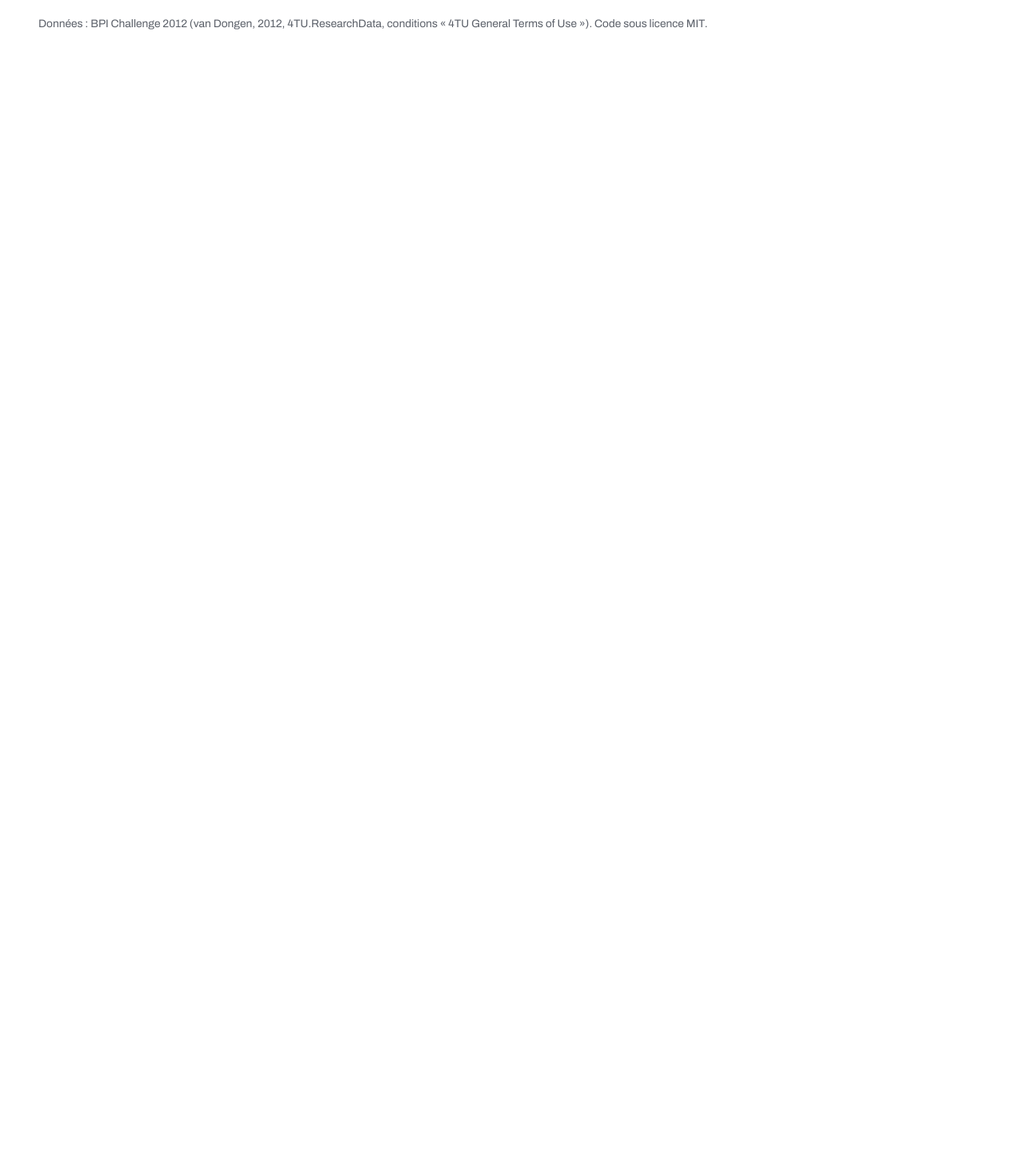
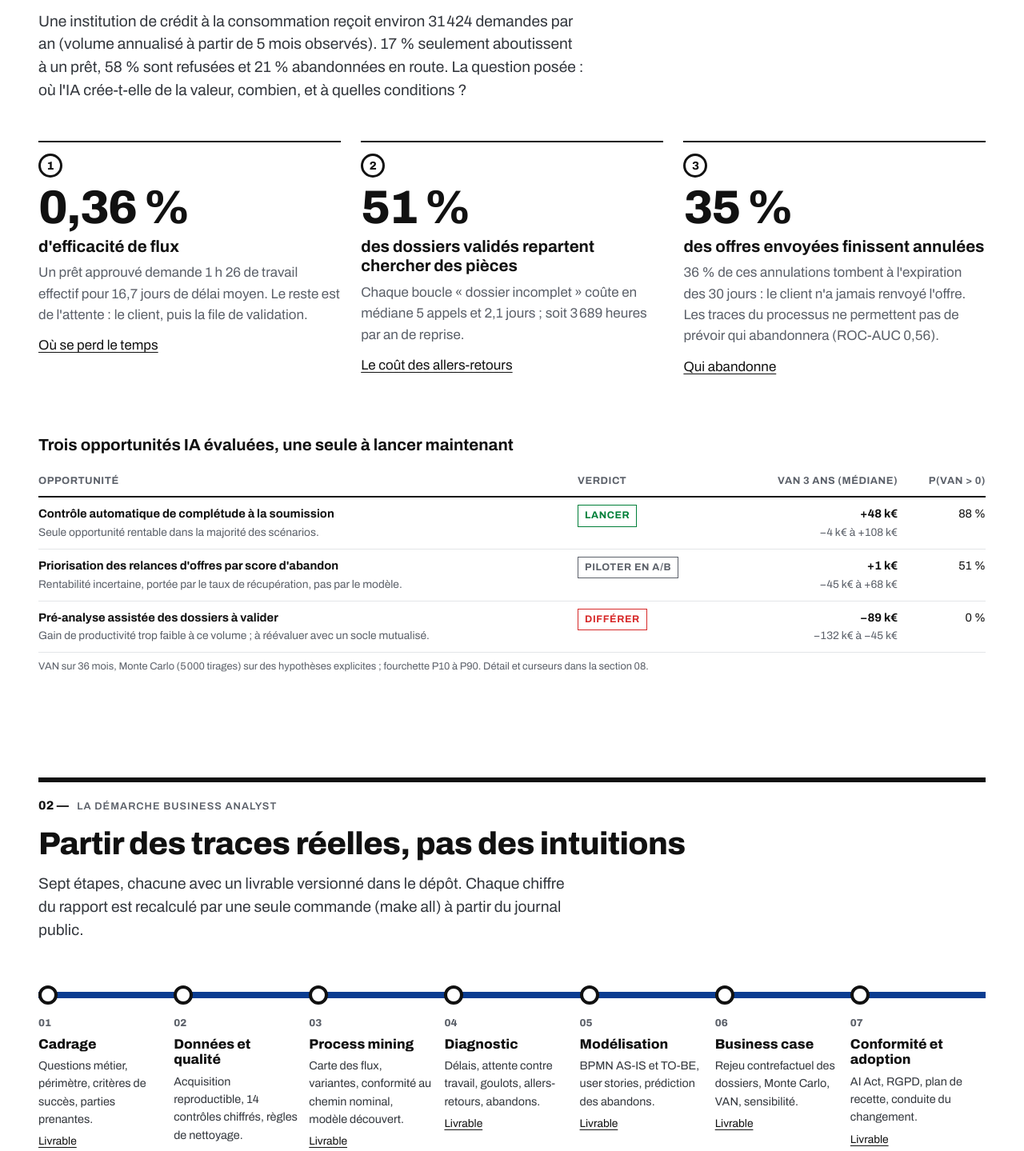
Before and after one commit to youssefmir/credit-process-intelligence, a React (Vite) app in the folder site/: page / in a window 1280 px wide. Shown: the part 1342-2781 px from the top of the page at 80% size. Before the commit the page ends 1422 px from the top, so only its background shows below. Built offline with nearby package versions, Linux system fonts and the light colour scheme.

Commit message:
feat(site): synthèse exécutive chiffrée et démarche Business Analyst

```diff
--- a/site/src/App.tsx
+++ b/site/src/App.tsx
@@ -2,6 +2,8 @@ import Footer from "./components/Footer";
 import Header from "./components/Header";
 import { useAllData } from "./lib/data";
 import Hero from "./sections/Hero";
+import Summary from "./sections/Summary";
+import Approach from "./sections/Approach";
 
 export default function App() {
   const { data, error } = useAllData();
@@ -25,6 +27,8 @@ export default function App() {
         {data && (
           <>
             <Hero data={data} />
+            <Summary data={data} />
+            <Approach />
           </>
         )}
       </main>
--- /dev/null
+++ b/site/src/sections/Approach.tsx
@@ -0,0 +1,40 @@
+import Reveal from "../components/Reveal";
+import Section from "../components/Section";
+import { docUrl } from "../content/sections";
+
+const STEPS = [
+  { title: "Cadrage", text: "Questions métier, périmètre, critères de succès, parties prenantes.", doc: "docs/01-note-de-cadrage.md" },
+  { title: "Données et qualité", text: "Acquisition reproductible, 14 contrôles chiffrés, règles de nettoyage.", doc: "docs/02-analyse-as-is.md" },
+  { title: "Process mining", text: "Carte des flux, variantes, conformité au chemin nominal, modèle découvert.", doc: "docs/02-analyse-as-is.md" },
+  { title: "Diagnostic", text: "Délais, attente contre travail, goulots, allers-retours, abandons.", doc: "docs/02-analyse-as-is.md" },
+  { title: "Modélisation", text: "BPMN AS-IS et TO-BE, user stories, prédiction des abandons.", doc: "docs/03-modelisation-bpmn.md" },
+  { title: "Business case", text: "Rejeu contrefactuel des dossiers, Monte Carlo, VAN, sensibilité.", doc: "docs/05-business-case.md" },
+  { title: "Conformité et adoption", text: "AI Act, RGPD, plan de recette, conduite du changement.", doc: "docs/06-conformite-ia-rgpd.md" },
+];
+
+export default function Approach() {
+  return (
+    <Section
+      id="demarche"
+      num="02"
+      kicker="La démarche Business Analyst"
+      title="Partir des traces réelles, pas des intuitions"
+      lede="Sept étapes, chacune avec un livrable versionné dans le dépôt. Chaque chiffre du rapport est recalculé par une seule commande (make all) à partir du journal public."
+    >
+      <Reveal>
+        <ol className="line-steps">
+          {STEPS.map((s, i) => (
+            <li key={s.title}>
+              <span className="line-steps-num">{String(i + 1).padStart(2, "0")}</span>
+              <span className="line-steps-title">{s.title}</span>
+              <span className="line-steps-text">{s.text}</span>
+              <a className="small" href={docUrl(s.doc)}>
+                Livrable
+              </a>
+            </li>
+          ))}
+        </ol>
+      </Reveal>
+    </Section>
+  );
+}
--- /dev/null
+++ b/site/src/sections/Summary.tsx
@@ -0,0 +1,123 @@
+import CountUp from "../components/CountUp";
+import Reveal from "../components/Reveal";
+import Section from "../components/Section";
+import type { AllData, OppKey } from "../lib/data";
+import { hoursMinutes, keur, num, pct } from "../lib/format";
+
+const VERDICT: Record<OppKey, { tag: string; cls: string; text: string }> = {
+  completeness: { tag: "Lancer", cls: "ok", text: "Seule opportunité rentable dans la majorité des scénarios." },
+  prioritization: { tag: "Piloter en A/B", cls: "neutral", text: "Rentabilité incertaine, portée par le taux de récupération, pas par le modèle." },
+  preanalysis: { tag: "Différer", cls: "ko", text: "Gain de productivité trop faible à ce volume ; à réévaluer avec un socle mutualisé." },
+};
+
+export default function Summary({ data }: { data: AllData }) {
+  const s = data.summary;
+  const time = data.time.phases.approved_summary;
+  const rw = data.rework;
+  const ab = data.abandon;
+  const bc = data.business_case;
+  const order: OppKey[] = ["completeness", "prioritization", "preanalysis"];
+  return (
+    <Section
+      id="synthese"
+      num="01"
+      kicker="Synthèse exécutive"
+      title={<>Le temps se perd en attente ; la valeur se perd en abandons.</>}
+      lede={
+        <>
+          Une institution de crédit à la consommation reçoit environ {num(s.annualized_applications)} demandes par an
+          (volume annualisé à partir de 5 mois observés). {pct(s.approved_share)} seulement aboutissent à un prêt,{" "}
+          {pct(s.declined_share)} sont refusées et {pct(s.cancelled_share)} abandonnées en route. La question posée :
+          où l'IA crée-t-elle de la valeur, combien, et à quelles conditions ?
+        </>
+      }
+    >
+      <div className="grid findings">
+        <Reveal className="span-4 finding">
+          <p className="finding-num">1</p>
+          <p className="figure-number">
+            <CountUp value={time.flow_efficiency_aggregate * 100} format={(v) => `${num(v, 2)}\u00a0%`} />
+          </p>
+          <h3 className="h3">d'efficacité de flux</h3>
+          <p className="muted">
+            Un prêt approuvé demande {hoursMinutes(time.mean_work_h)} de travail effectif pour{" "}
+            {num(time.mean_lead_time_d, 1)} jours de délai moyen. Le reste est de l'attente : le client, puis la file
+            de validation.
+          </p>
+          <a href="#temps">Où se perd le temps</a>
+        </Reveal>
+        <Reveal className="span-4 finding" delay={0.08}>
+          <p className="finding-num">2</p>
+          <p className="figure-number">
+            <CountUp value={rw.incomplete.share_of_validated * 100} format={(v) => `${num(v)}\u00a0%`} />
+          </p>
+          <h3 className="h3">des dossiers validés repartent chercher des pièces</h3>
+          <p className="muted">
+            Chaque boucle « dossier incomplet » coûte en médiane {num(rw.incomplete.median_calls_per_case)} appels et{" "}
+            {num(rw.incomplete.median_loop_delay_d, 1)} jours ; soit {num(rw.incomplete.loop_hours_annual)} heures par
+            an de reprise.
+          </p>
+          <a href="#allers-retours">Le coût des allers-retours</a>
+        </Reveal>
+        <Reveal className="span-4 finding" delay={0.16}>
+          <p className="finding-num">3</p>
+          <p className="figure-number">
+            <CountUp value={ab.cancel_rate_after_offer * 100} format={(v) => `${num(v)}\u00a0%`} />
+          </p>
+          <h3 className="h3">des offres envoyées finissent annulées</h3>
+          <p className="muted">
+            {pct(ab.after_offer.expiry_window_share)} de ces annulations tombent à l'expiration des 30 jours : le
+            client n'a jamais renvoyé l'offre. Les traces du processus ne permettent pas de prévoir qui abandonnera
+            (ROC-AUC {num(s.model_roc_auc, 2)}).
+          </p>
+          <a href="#abandons">Qui abandonne</a>
+        </Reveal>
+      </div>
+
+      <Reveal className="reco">
+        <h3 className="h3">Trois opportunités IA évaluées, une seule à lancer maintenant</h3>
+        <div className="table-wrap">
+          <table className="data reco-table">
+            <thead>
+              <tr>
+                <th scope="col">Opportunité</th>
+                <th scope="col">Verdict</th>
+                <th scope="col" className="r">VAN 3 ans (médiane)</th>
+                <th scope="col" className="r">P(VAN &gt; 0)</th>
+              </tr>
+            </thead>
+            <tbody>
+              {order.map((k) => {
+                const o = bc.opportunities[k];
+                return (
+                  <tr key={k}>
+                    <td>
+                      <strong>{o.title}</strong>
+                      <br />
+                      <span className="muted small">{VERDICT[k].text}</span>
+                    </td>
+                    <td>
+                      <span className={`tag ${VERDICT[k].cls}`}>{VERDICT[k].tag}</span>
+                    </td>
+                    <td className="r">
+                      <strong>{keur(o.monte_carlo.npv.p50, 0, true)}</strong>
+                      <br />
+                      <span className="muted small">
+                        {keur(o.monte_carlo.npv.p10, 0, true)} à {keur(o.monte_carlo.npv.p90, 0, true)}
+                      </span>
+                    </td>
+                    <td className="r">{pct(o.monte_carlo.prob_npv_positive)}</td>
+                  </tr>
+                );
+              })}
+            </tbody>
+          </table>
+        </div>
+        <p className="source">
+          VAN sur 36 mois, Monte Carlo ({num(bc.opportunities.completeness.monte_carlo.iterations)} tirages) sur des
+          hypothèses explicites ; fourchette P10 à P90. Détail et curseurs dans la section 08.
+        </p>
+      </Reveal>
+    </Section>
+  );
+}
```
